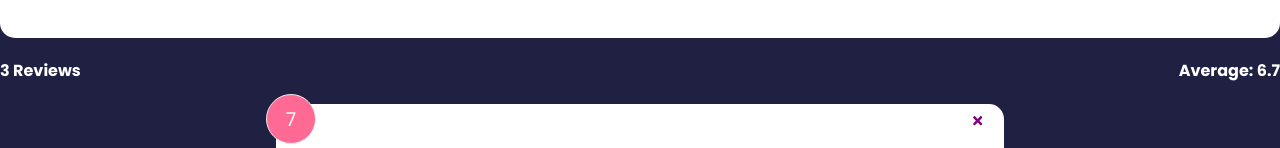
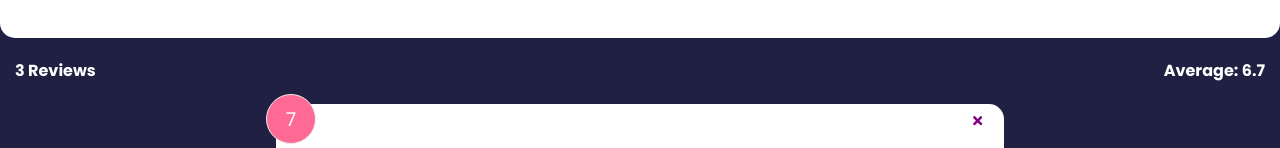
Before and after one commit to milan-vishnoi/Feedback-app, a React (Create React App) app: page / in a window 1280 px wide. Shown: the part 355-503 px from the top of the page. Built offline with nearby package versions, Linux system fonts and the light colour scheme.

Commit message:
Updated left-right margin for feedback-stats

```diff
--- a/src/index.css
+++ b/src/index.css
@@ -123,6 +123,7 @@ input:focus {
   display: flex;
   justify-content: space-between;
   align-items: center;
+  margin: 0 15px;
 }
 
 .num-display {
```
